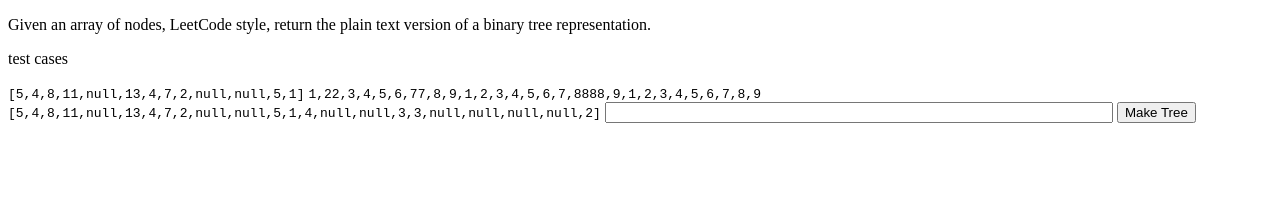
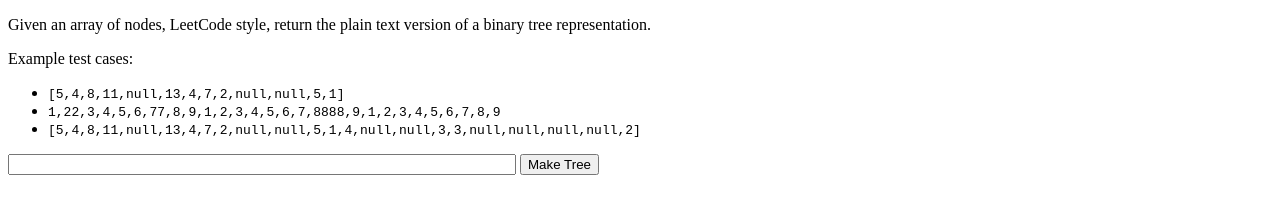
Before and after one commit to lihaobhsfer/md-binary-tree-maker, a plain HTML site: page index.html in a window 1280 px wide. Drawn offline with Linux system fonts and the light colour scheme.

Commit message:
Modify test cases to use list

```diff
--- a/index.html
+++ b/index.html
@@ -12,10 +12,12 @@
         Given an array of nodes, LeetCode style, return the plain text version of
         a binary tree representation.
       </p>
-      <p>test cases</p>
-      <code>[5,4,8,11,null,13,4,7,2,null,null,5,1]</code>
-      <code>1,22,3,4,5,6,77,8,9,1,2,3,4,5,6,7,8888,9,1,2,3,4,5,6,7,8,9</code>
-      <code>[5,4,8,11,null,13,4,7,2,null,null,5,1,4,null,null,3,3,null,null,null,null,2]</code>
+      <p>Example test cases:</p>
+      <ul>
+        <li><code>[5,4,8,11,null,13,4,7,2,null,null,5,1]</code></li>
+        <li><code>1,22,3,4,5,6,77,8,9,1,2,3,4,5,6,7,8888,9,1,2,3,4,5,6,7,8,9</code></li>
+        <li><code>[5,4,8,11,null,13,4,7,2,null,null,5,1,4,null,null,3,3,null,null,null,null,2]</code></li>
+      </ul>
       <input style="width: 500px;" id="tree-input"></input>
       <button id="make-tree-button">Make Tree</button>
       <div id="tree"></div>
```
